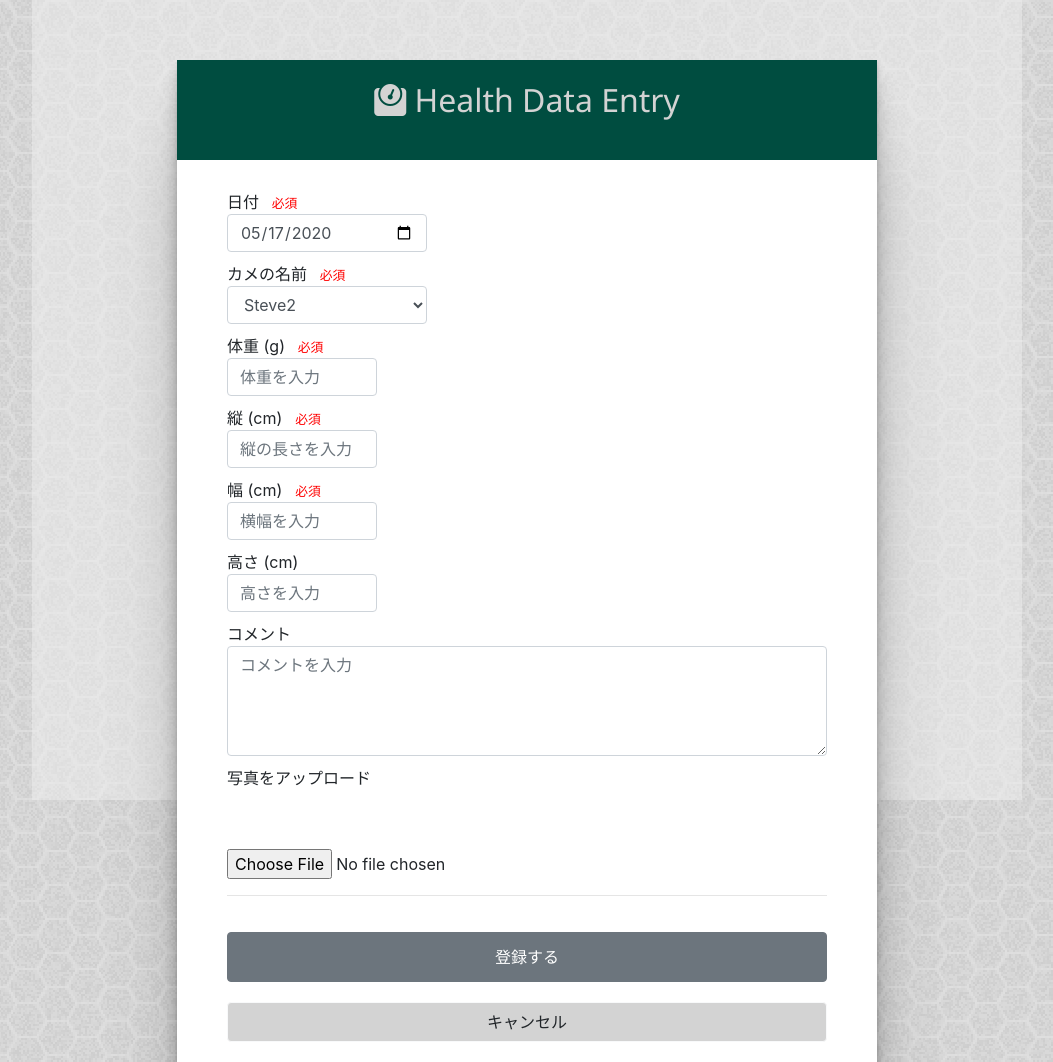
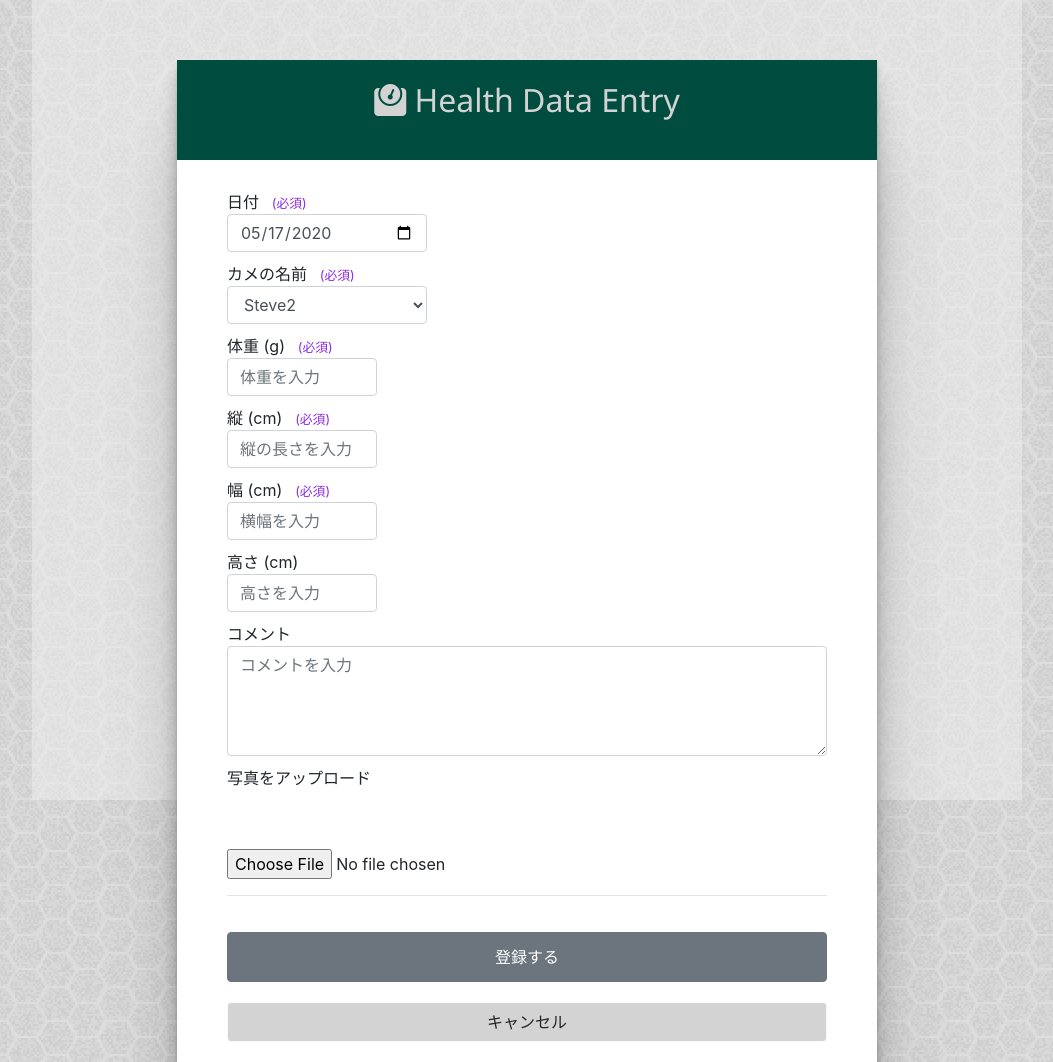
Before and after one commit to tanikawa418/SteveWeb, a PHP site: page /input/mesurement_input.php in a window 1280 px wide. Shown: the whole page, without its empty margins (113-1166 px from the left). Run offline with PHP 8.4, Linux system fonts and the light colour scheme; data that the repository does not hold is empty; some libraries are stand-ins or nearby versions.

```diff
--- a/health/input/check.php
+++ b/health/input/check.php
@@ -28,7 +28,7 @@
     }
 
     //全角数値入力された値を半角に置き換え
-    //バリデーションエラーで再描画したときにきれいに表示させたいのでこのタイミングで行う
+    //バリデーションエラーで再描画したときに半角に変換して表示させたいのでこのタイミングで行う
     $_POST['weight'] = numConvert($_POST['weight']);
     $_POST['vertical'] = numConvert($_POST['vertical']);
     $_POST['horizontal'] = numConvert($_POST['horizontal']);
--- a/health/input/mesurement_input.php
+++ b/health/input/mesurement_input.php
@@ -74,15 +74,12 @@
                     $image = date('YmdHis') . $_FILES['image']['name'];
                     $_POST['image'] = $image;
                 }
-                    echo '<br>#76 $image : '.$image;
 
                 //エラーなしの場合、DB更新する
                 if(empty($error)){
                     //ファイルを所定ディレクトリに格納
                     move_uploaded_file($_FILES['image']['tmp_name'], '../images/mesurement_pics/' . $_POST['image']);
-                    //
-                    echo '<br>$_SESSION[filename]' . $_SESSION['filename'];
-                    echo '<br>$_FILES[image][name]' . $_FILES['image']['name'] !='';
+
                     //画像がuploadされている場合、元の画像ファイルをディレクトリから削除
                     if(!($_FILES['image']['name']=='')){
                         if(unlink('../images/mesurement_pics/' . $_SESSION['filename'])){
@@ -91,8 +88,6 @@
                             echo '<br>ファイル削除に失敗しました<br>';
                         }
                     }
-                    echo '<br>#81 $_post[image] : '.$_POST['image'];
-
 
                     $sql = 'UPDATE `mesurement` SET `date`=cast(:date as date),`pet_id`=:pet_id,`weight`=:weight,`vertical`=:vertical,`horizontal`=:horizontal,`height`=:height,`note`=:note,`pic_filename`=:pic_filename WHERE mesurement_id=:mesurement_id';
 
@@ -119,8 +114,8 @@
                     }
                     session_destroy();
 
-                    // header('Location: ../mesurement.php');
-                    // exit();
+                    header('Location: ../mesurement.php');
+                    exit();
                 }
             }
 
@@ -197,29 +192,29 @@
                 <p><i class="fas fa-weight"></i> Health Data Entry</p>
             </div>
             <form action="" method="post" enctype="multipart/form-data" class="form-group">
-                <p class="field_label">日付<span class="error">　必須</span></p>
+                <p class="field_label">日付<span class="required">　(必須)</span></p>
                 <input type="date" name="date" class="form-control input_nm  <?php if($error['date']=='blank'){echo 'field_error';} ?>" value="<?php echo $def_date; ?>">
                 <?php if($error['date']=='blank'){echo '<p class="error">・入力必須です</p>';}?>
 
-                <p class="field_label">カメの名前<span class="error">　必須</span></p>
+                <p class="field_label">カメの名前<span class="required">　(必須)</span></p>
                 <select class="form-control input_nm" name="pet">
                     <option value="1">Steve1</option>
                     <option value="2" selected>Steve2</option>
                 </select>
 
-                <p class="field_label">体重 (g)<span class="error">　必須</span></p>
+                <p class="field_label">体重 (g)<span class="required">　(必須)</span></p>
                 <input type="text" name="weight" class="form-control input_sm <?php if($error['weight']!=''){echo 'field_error';} ?>" placeholder="体重を入力"
                 value="<?php echo $def_weight; ?>">
                 <?php if($error['weight']=='blank'){echo '<p class="error">・入力必須です</p>';}?>
                 <?php if($error['weight']=='type'){echo '<p class="error">・数値で入力してください</p>';}?>
 
-                <p class="field_label">縦 (cm)<span class="error">　必須</span></p>
+                <p class="field_label">縦 (cm)<span class="required">　(必須)</span></p>
                 <input type="text" name="vertical" class="form-control input_sm <?php if($error['vertical']!=''){echo 'field_error';} ?>" placeholder="縦の長さを入力"
                 value="<?php echo $def_vertical; ?>">
                 <?php if($error['vertical']=='blank'){echo '<p class="error">・入力必須です</p>';}?>
                 <?php if($error['vertical']=='type'){echo '<p class="error">・数値で入力してください</p>';}?>
 
-                <p class="field_label">幅 (cm)<span class="error">　必須</span></p>
+                <p class="field_label">幅 (cm)<span class="required">　(必須)</span></p>
                 <input type="text" name="horizontal" class="form-control input_sm <?php if($error['horizontal']!=''){echo 'field_error';} ?>" placeholder="横幅を入力"
                 value="<?php echo $def_horizontal; ?>">
                 <?php if($error['horizontal']=='blank'){echo '<p class="error">・入力必須です</p>';}?>
--- a/health/input/style.css
+++ b/health/input/style.css
@@ -118,6 +118,10 @@ p.field_label {
   margin-bottom: 0px;
 }
 
+.required {
+  font-size: 0.8em;
+  color: blueviolet;
+}
 .field_error {
   background-color: pink;
 }
```
Also changed, not shown: health/mesurement.php (+26 -13 lines), health/images/mesurement_pics/20200527211134PC040677.jpg (added).
